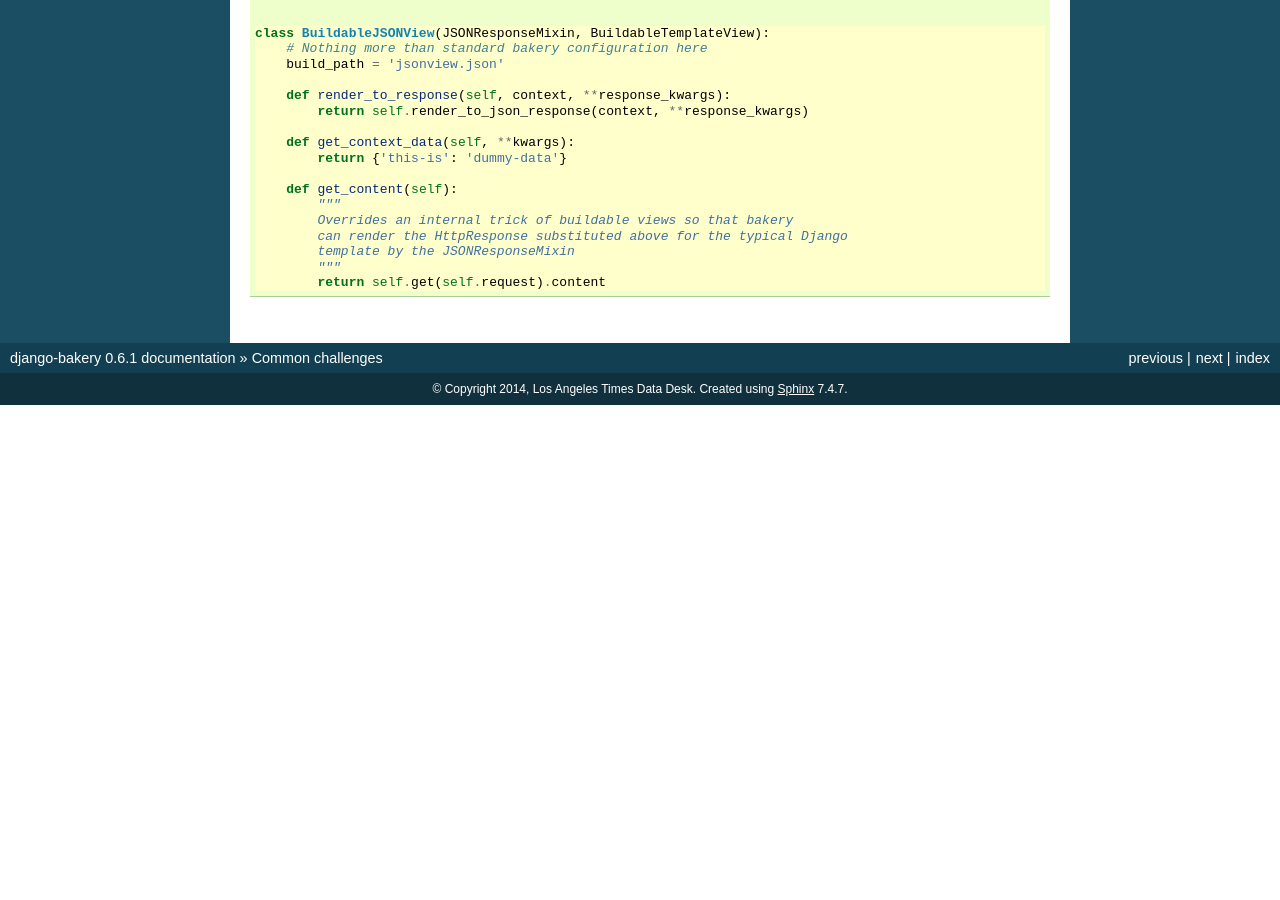
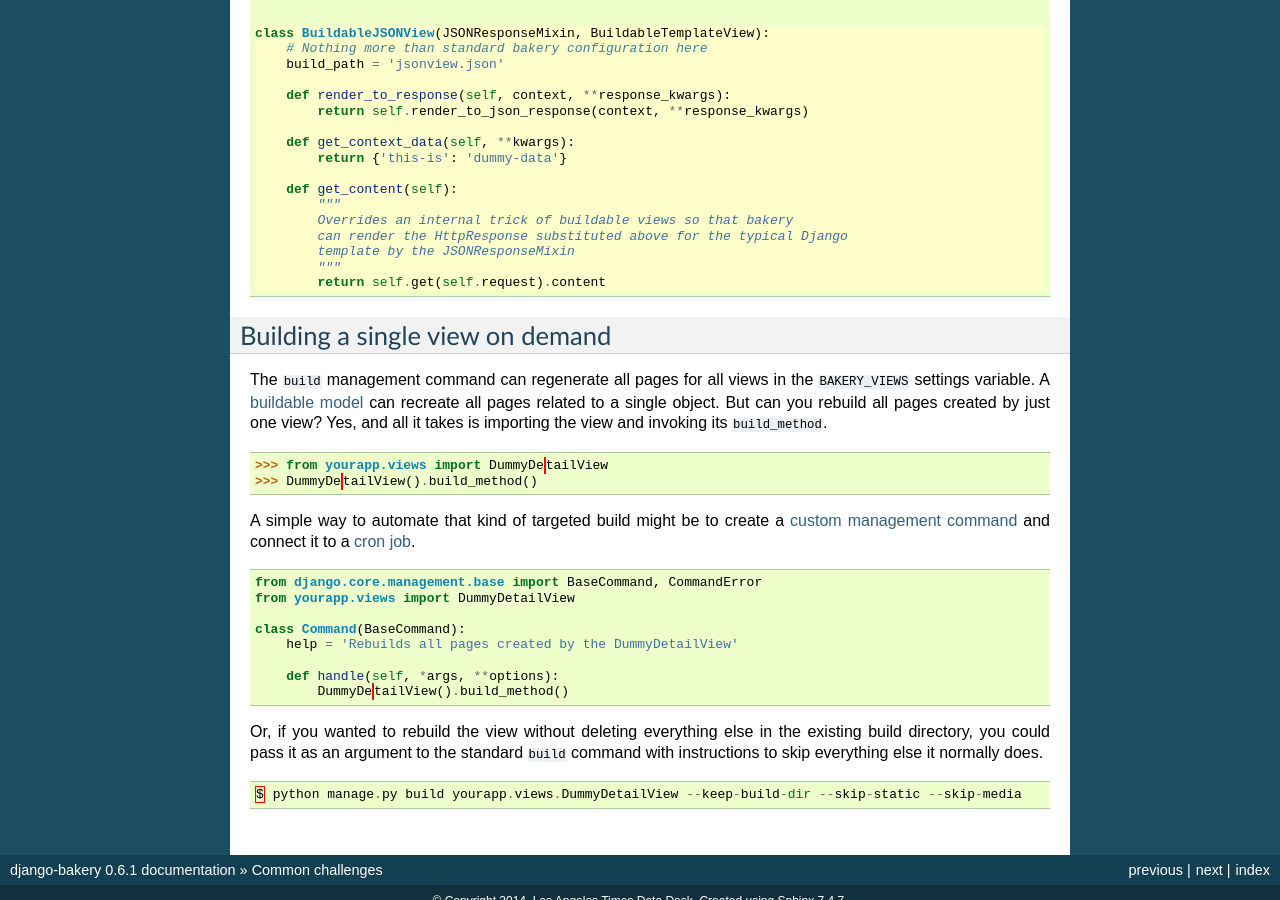
Before and after one commit to Sibizwan5/django-bakery, a Sphinx documentation site: the page built from docs/commonchallenges.rst, in a window 1280 px wide and 900 px high, scrolled down 1260 px. Built offline with Sphinx 7.4.7, drawn with Linux system fonts in a browser that asks for light colours; before the commit the page ends 1665 px from its top, so only the background shows below that; some of the changed text lies outside the part shown.

Commit message:
Explained how to build just one view in the new common challenges docs

```diff
--- a/docs/commonchallenges.rst
+++ b/docs/commonchallenges.rst
@@ -99,3 +99,40 @@ additional configuration.
             template by the JSONResponseMixin
             """
             return self.get(self.request).content
+
+Building a single view on demand
+--------------------------------
+
+The ``build`` management command can regenerate all pages for all views in the
+``BAKERY_VIEWS`` settings variable. A :doc:`buildable model </buildablemodels>`
+can recreate all pages related to a single object. But can you rebuild all pages
+created by just one view? Yes, and all it takes is importing the view and invoking
+its ``build_method``.
+
+.. code-block:: python
+
+    >>> from yourapp.views import DummyDe­tailView
+    >>> DummyDe­tailView().build_method()
+
+A simple way to automate that kind of targeted build might be to create a
+`custom management command <https://docs.djangoproject.com/en/dev/howto/custom-management-commands/>`_
+and connect it to a `cron job <http://en.wikipedia.org/wiki/Cron>`_.
+
+.. code-block:: python
+
+    from django.core.management.base import BaseCommand, CommandError
+    from yourapp.views import DummyDetailView
+
+    class Command(BaseCommand):
+        help = 'Rebuilds all pages created by the DummyDetailView'
+
+        def handle(self, *args, **options):
+            DummyDe­tailView().build_method()
+
+Or, if you wanted to rebuild the view without deleting everything else in the existing
+build directory, you could pass it as an argument to the standard ``build`` command
+with instructions to skip everything else it normally does.
+
+.. code-block:: python
+
+    $ python manage.py build yourapp.views.DummyDetailView --keep-build-dir --skip-static --skip-media
```
Also changed, not shown: 7 other files.
